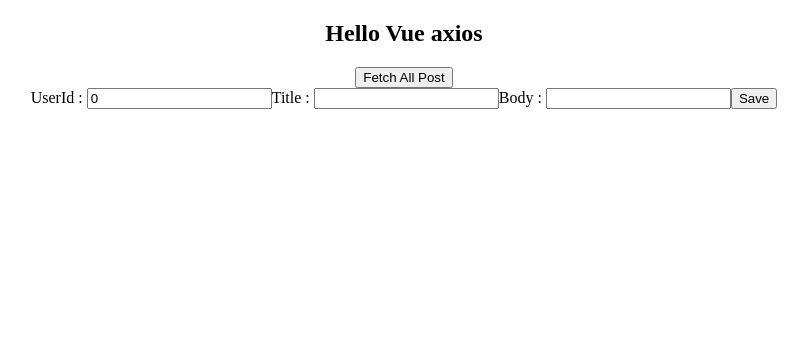
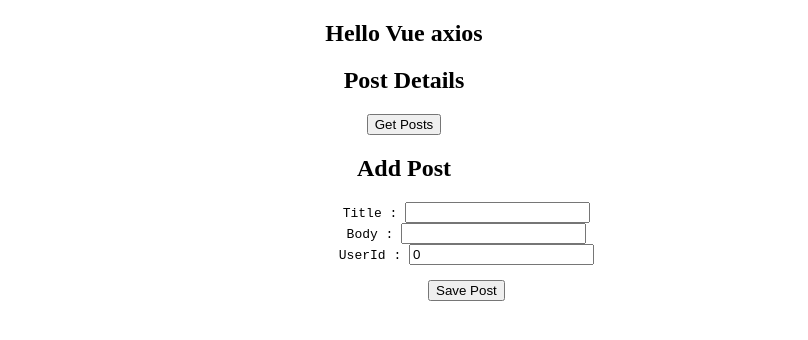
Before and after one commit to shekharmaity/vuejs-lec, a Vue app: page / in a window 1280 px wide. Shown: the top 340 px of the page, without its empty margins (236-1044 px from the left). Built offline with nearby package versions, Linux system fonts and the light colour scheme.

Commit message:
feature axios demo

```diff
--- a/src/App.vue
+++ b/src/App.vue
@@ -1,19 +1,27 @@
 <template>
   <div style="text-align: center;">
+    <h2>Hello Vue axios</h2>
+    <!-- <post-details></post-details>
+    <post-form></post-form> -->
 
-    <h2>Hello Vue axios</h2>
+      <post-list-details></post-list-details>
+      <add-post></add-post>
 
-    <post-details></post-details>
-
-    <post-form></post-form>
   </div>
 </template>
 
 <script>
-import PostDetails from './components/PostDetails.vue'
-import PostForm from './components/PostForm.vue'
+import AddPost from './components/AddPost.vue'
+import PostListDetails from './components/PostListDetails.vue'
+// import PostDetails from './components/PostDetails.vue'
+// import PostForm from './components/PostForm.vue'
 export default {
-  components: { PostDetails, PostForm },
+  components: {
+    PostListDetails,
+    AddPost
+    // PostDetails, PostForm
+
+  },
   name: 'App',
   data() {
     return {
--- /dev/null
+++ b/src/components/AddPost.vue
@@ -0,0 +1,60 @@
+<template>
+    <div>
+        <h2>Add Post</h2>
+        <form @submit.prevent="addPost">
+            <pre>
+                Title : <input type="text" name="" id="" v-model="formData.title">
+                Body : <input type="text" v-model="formData.body">
+                UserId : <input type="text" name="" id="" v-model="formData.userId">
+
+                <button>Save Post</button>
+            </pre>
+        </form>
+
+    </div>
+</template>
+
+<script>
+import axios from 'axios';
+export default {
+    name: "AddPost",
+    data() {
+        return {
+            formData: {
+                title: "",
+                body: "",
+                userId: 0,
+            }
+        }
+    },
+    methods: {
+
+        addPost() {
+            let url = "https://jsonplaceholder.typicode.com/posts";
+
+            let payload = {
+                body: this.formData,
+                headers: {
+                    'Content-type': 'application/json; charset=UTF-8',
+                }
+            };
+
+            axios.post(url, payload)
+                .then(resp => {
+                    console.log(resp)
+                })
+                .catch(err => {
+                    console.error(err);
+                });
+        }
+
+    }
+}
+
+
+
+
+
+</script>
+
+<style lang="scss" scoped></style>
--- /dev/null
+++ b/src/components/PostListDetails.vue
@@ -0,0 +1,55 @@
+<template>
+    <div>
+        <h2>Post Details</h2>
+
+        <button @click="getPost">Get Posts</button>
+
+        <div v-for="post in postList" :key="post.id">
+            <p>{{ post.id }} :: {{ post.title }}</p>
+        </div>
+    </div>
+</template>
+
+<script>
+import axios from 'axios'
+
+export default {
+    name: "PostDetails",
+
+    data() {
+        return {
+            postList: []
+        }
+    },
+    // created() {
+    //     console.log("created function call");
+    //     this.getPost();
+    // },
+    methods: {
+        getPost() {
+            console.log("get Post list");
+
+            //fetch data from axios
+            let url = 'https://jsonplaceholder.typicode.com/postsList';
+
+            axios.get(url)
+                .then(response => {
+
+                    console.log(response);
+                    // BL
+                    if (response.status === 200) {
+                        this.postList = response.data;
+                    }
+                })
+                .catch(err => {
+                    console.error(err);
+                });
+        }
+    }
+}
+
+
+
+</script>
+
+<style lang="scss" scoped></style>
```
